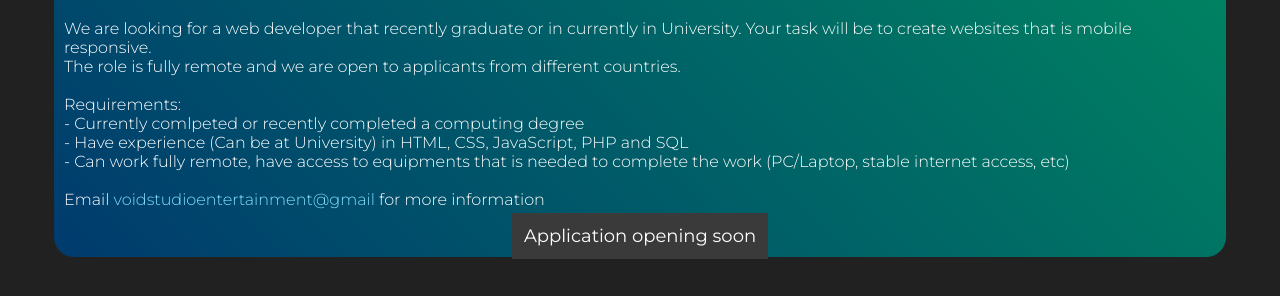
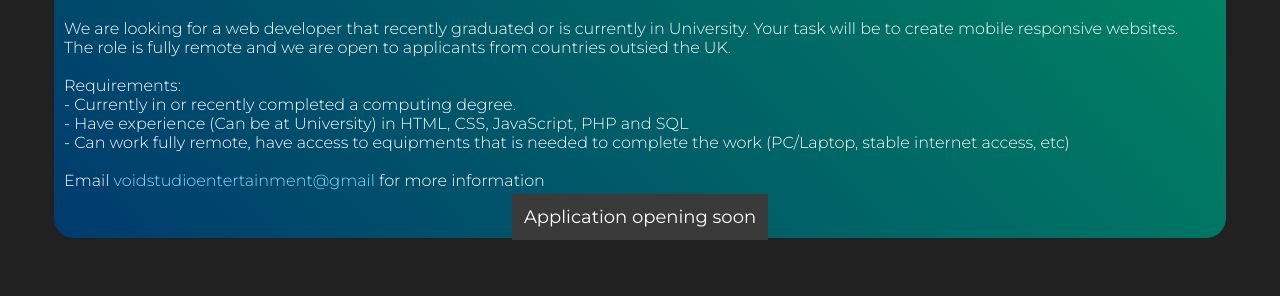
Before and after one commit to VoidEntertainment/VoidEntertainment.github.io, a plain HTML site: page index.html in a window 1280 px wide. Shown: the part 544-840 px from the top of the page. Drawn offline with Linux system fonts and the light colour scheme.

Commit message:
Fix spelling

```diff
--- a/index.html
+++ b/index.html
@@ -50,10 +50,10 @@
 
             <div class="card">
                 <h1>Web Developer</h1>
-                <p>We are looking for a web developer that recently graduate or in currently in University. Your task will be to create websites that is mobile responsive.
-                    <br> The role is fully remote and we are open to applicants from different countries.
+                <p>We are looking for a web developer that recently graduated or is currently in University. Your task will be to create mobile responsive websites.
+                    <br> The role is fully remote and we are open to applicants from countries outsied the UK.
                     <br><br> Requirements:
-                    <br>- Currently comlpeted or recently completed a computing degree
+                    <br>- Currently in or recently completed a computing degree.
                     <br>- Have experience (Can be at University) in HTML, CSS, JavaScript, PHP and SQL
                     <br>- Can work fully remote, have access to equipments that is needed to complete the work (PC/Laptop, stable internet access, etc)
                     <br><br>Email <a class="emailText">voidstudioentertainment@gmail</a> for more information</p>
```
